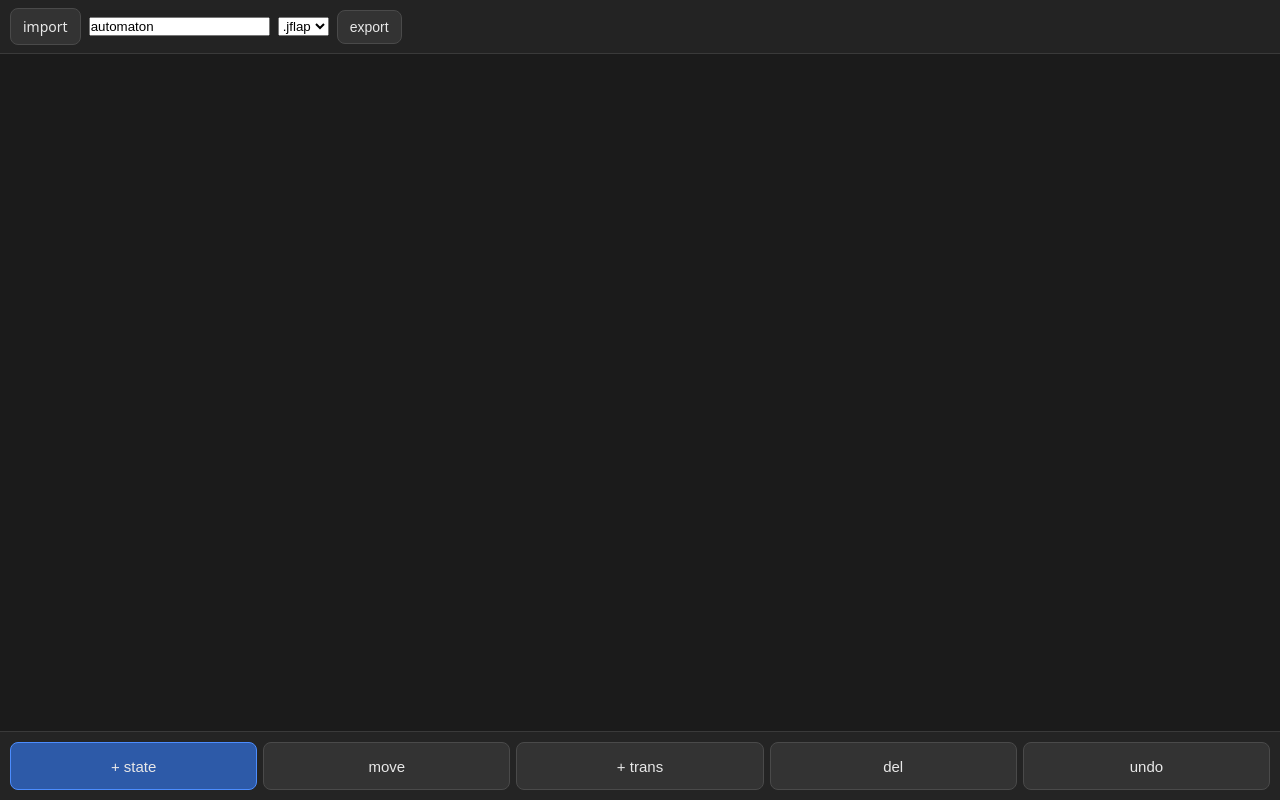
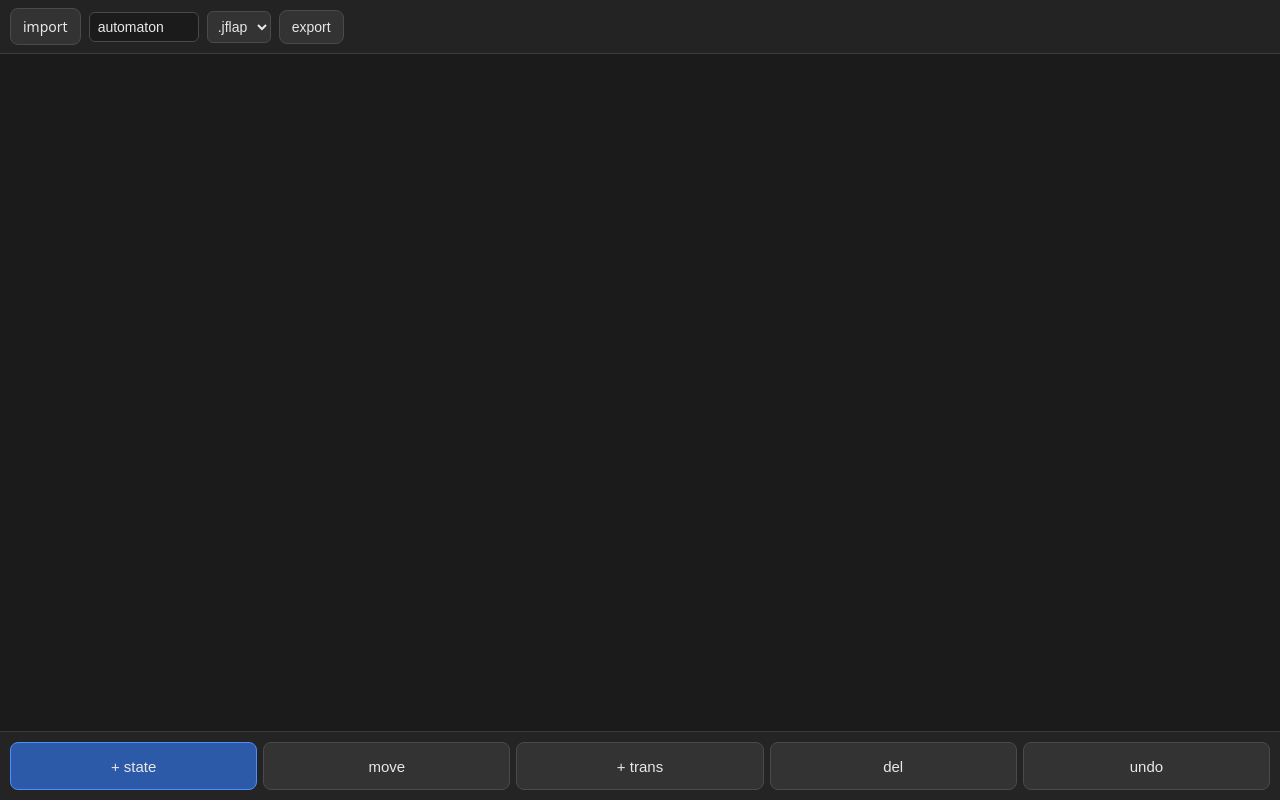
Before and after one commit to persimon-c/automata-meow, a plain HTML site: page index.html in a window 1280 px wide. Drawn offline with Linux system fonts and the light colour scheme.

Commit message:
style export name input and extension selector

```diff
--- a/css/style.css
+++ b/css/style.css
@@ -72,6 +72,25 @@ html, body {
 }
 
 #dirty { color: #ffb347; font-size: 13px; }
+
+#export-name {
+  width: 110px;
+  font-size: 14px;
+  padding: 6px 8px;
+  background: #1b1b1b;
+  color: #e8e8e8;
+  border: 1px solid #4a4a4a;
+  border-radius: 6px;
+}
+
+#export-ext {
+  font-size: 14px;
+  padding: 6px;
+  background: #333;
+  color: #e8e8e8;
+  border: 1px solid #4a4a4a;
+  border-radius: 6px;
+}
 
 #state-actions {
   position: fixed;
```
